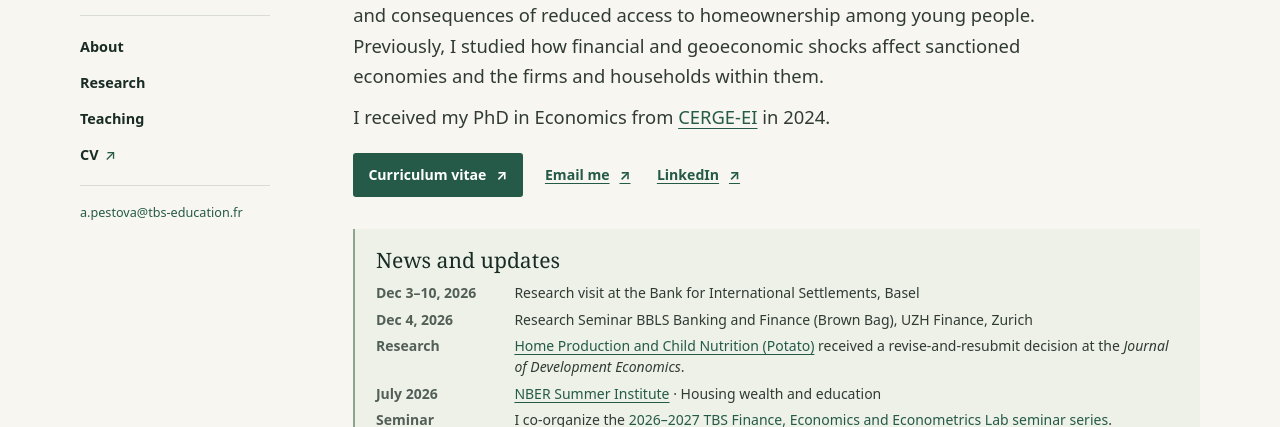
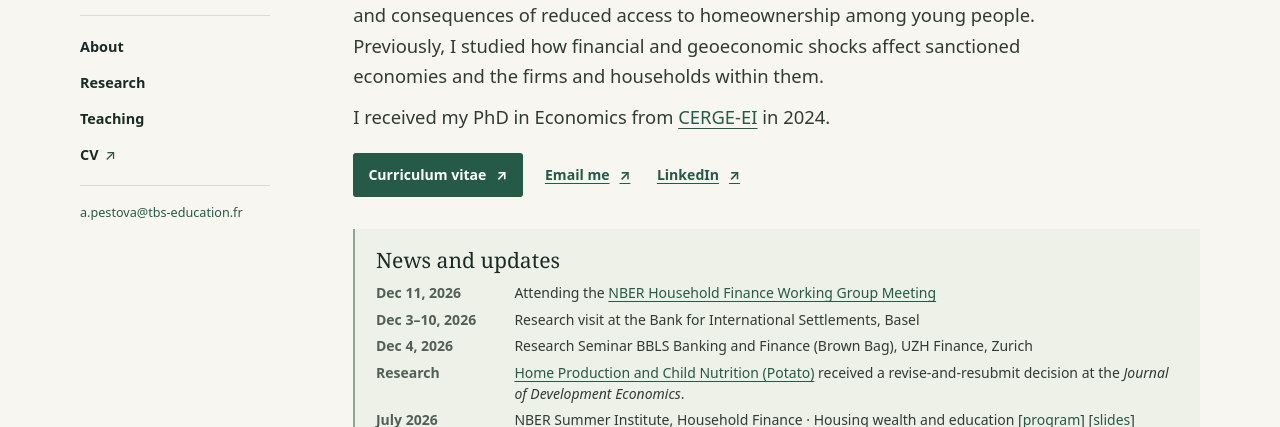
Before and after one commit to annapestova/annapestova.github.io, a plain HTML site: page index.html in a window 1280 px wide. Shown: the part 373-800 px from the top of the page. Drawn offline with Linux system fonts and the light colour scheme.

Commit message:
Update NBER news and work in progress

```diff
--- a/index.html
+++ b/index.html
@@ -45,10 +45,11 @@
       <section class="updates" aria-labelledby="updates-title">
         <h2 id="updates-title">News and updates</h2>
         <ul>
+          <li><time datetime="2026-12-11">Dec 11, 2026</time><span>Attending the <a href="https://www.nber.org/conferences/household-finance-working-group-meeting-fall-2026">NBER Household Finance Working Group Meeting</a></span></li>
           <li><span class="update-date"><time datetime="2026-12-03">Dec 3</time>–<time datetime="2026-12-10">10, 2026</time></span><span>Research visit at the Bank for International Settlements, Basel</span></li>
           <li><time datetime="2026-12-04">Dec 4, 2026</time><span>Research Seminar BBLS Banking and Finance (Brown Bag), UZH Finance, Zurich</span></li>
           <li><span class="update-label">Research</span><span><a href="assets/potato-to-the-rescue.pdf">Home Production and Child Nutrition (Potato)</a> received a revise-and-resubmit decision at the <em>Journal of Development Economics</em>.</span></li>
-          <li><time datetime="2026-07">July 2026</time><span><a href="https://www.nber.org/conferences/si-2026-household-finance">NBER Summer Institute</a> · Housing wealth and education</span></li>
+          <li><time datetime="2026-07">July 2026</time><span>NBER Summer Institute, Household Finance · Housing wealth and education [<a href="https://www.nber.org/conferences/si-2026-household-finance">program</a>] [<a href="assets/housing-wealth-and-education-slides.pdf">slides</a>]</span></li>
           <li><span class="update-label">Seminar</span><span>I co-organize the <a href="https://sites.google.com/view/feelabtbs/workshops-seminars/2026-2027-workshops-and-seminar-series">2026–2027 TBS Finance, Economics and Econometrics Lab seminar series</a>.</span></li>
         </ul>
       </section>
@@ -104,7 +105,6 @@
         <ol class="projects">
           <li><h4>Measuring Local Housing Wealth Inequality</h4><p class="metadata">With <a href="https://www.bis.org/author/jon_frost.htm">Jon Frost</a> and <a href="https://sites.google.com/view/sdoerr/home">Sebastian Doerr</a> (BIS)</p></li>
           <li><h4>The Effects of the State Housing Support Program for the Young in Portugal</h4><p class="metadata">With <a href="https://laszlotetenyi.com/">Laszlo Tetenyi</a> (Bank of Portugal)</p></li>
-          <li><h4>Population Ageing and Homeownership of the Young</h4><p class="metadata">With Zoe Jamois (TSE)</p></li>
         </ol>
 
         <h3 class="group-heading">Books</h3>
```
